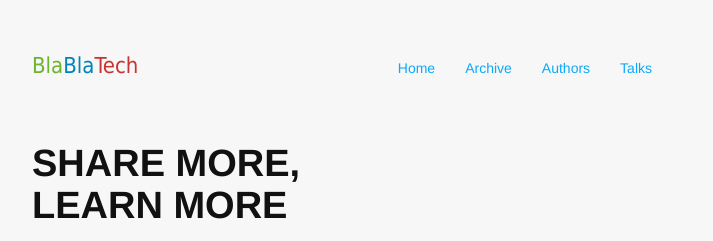
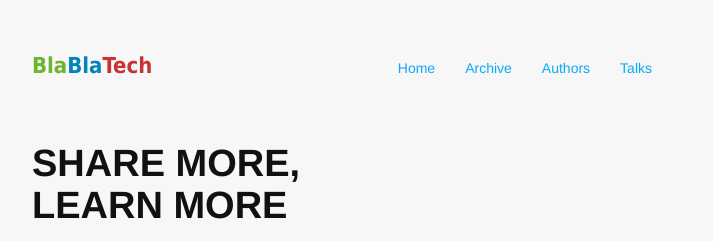
Before and after one commit to blablacar/blablatech, a Jekyll site: the page built from index.html, in a window 1280 px wide. Shown: the top 241 px of the page, without its empty margins (283-996 px from the left). Built offline with Jekyll 4.4.1, drawn with Linux system fonts in a browser that asks for light colours; nearby versions of some CDN libraries; Markdown is read by kramdown in place of the engine named in the settings; the list of posts is cut into pages by our own code.

Commit message:
Make the logo bold

```diff
--- a/css/blablatech.css
+++ b/css/blablatech.css
@@ -270,9 +270,9 @@ a.button{
 
 .logo{
     font-size: 22px;
-    font-family: tahoma, roboto, arial, sans-serif;
+    font-family: Tahoma, roboto, arial, sans-serif;
     padding-top: 12px;
-    font-weight: normal;
+    font-weight: bolder;
     text-transform: none;
 }
 
```
